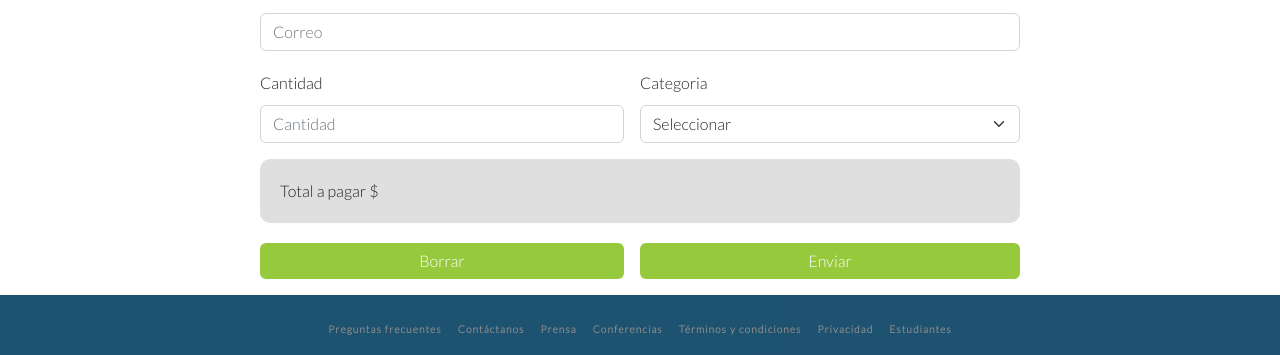
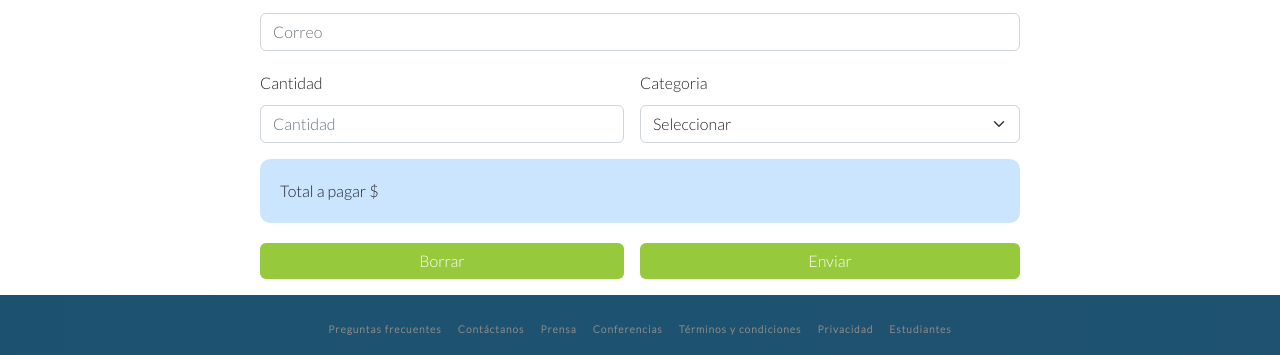
Before and after one commit to RosarioGebala/TrabajoPracticoIntegradorJs, a plain HTML site: page tickets.html in a window 1280 px wide. Shown: the part 500-855 px from the top of the page. Drawn offline with nearby package versions, Linux system fonts and the light colour scheme.

Commit message:
uploadCss

```diff
--- a/style.css
+++ b/style.css
@@ -300,7 +300,7 @@ h2 {
     font-size: 16px;
     color: #232428;
     text-align: left;
-    background-color: #dfdfdf;
+    background-color: #cce5ff;
     border-radius: 10px;
     margin-bottom: 20px;
     padding: 20px;
```
